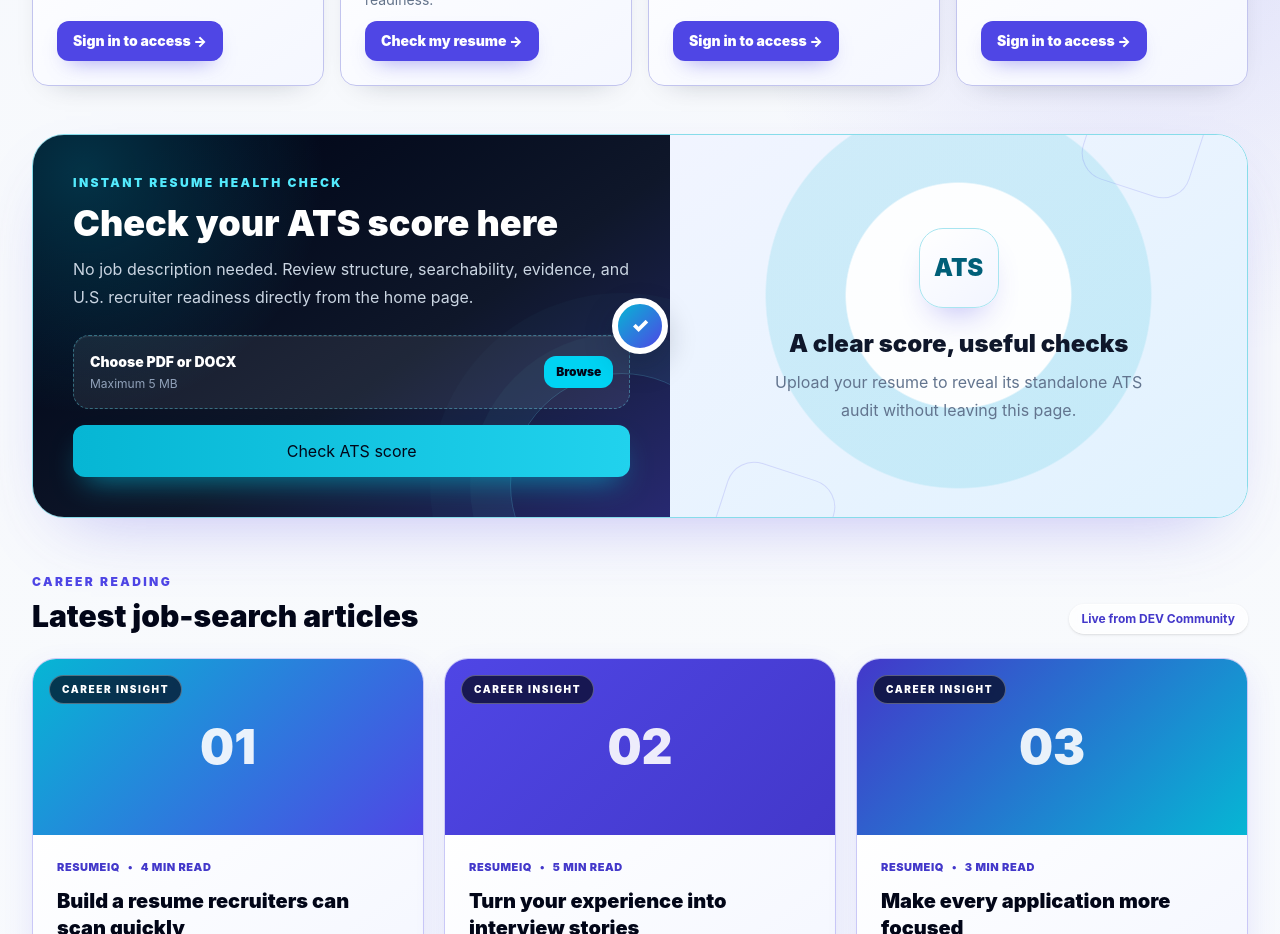
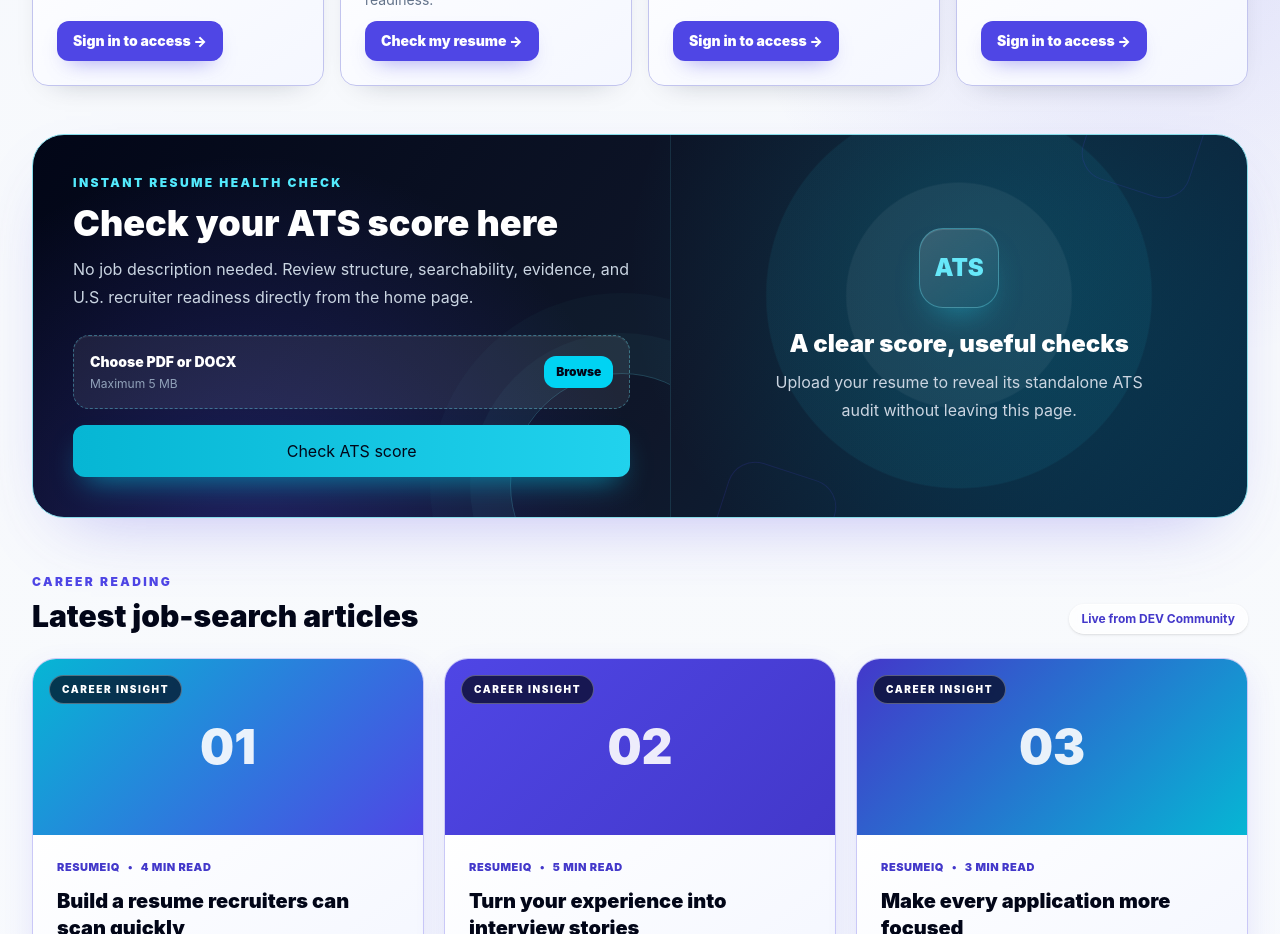
Before and after one commit to makwana-prateek23/ResumeIQ, a React (Vite) app in the folder client/: page / in a window 1280 px wide. Shown: the part 980-1914 px from the top of the page. Built offline with nearby package versions, Linux system fonts and the light colour scheme; no server answers.

Commit message:
feat: enhance ATS scoring logic and improve test coverage for accuracy and clarity

```diff
--- a/client/src/index.css
+++ b/client/src/index.css
@@ -227,42 +227,25 @@ article.shadow-2xl .flex.flex-wrap.justify-between > span:last-child {
   position: relative;
   isolation: isolate;
   border-color: color-mix(in srgb, var(--accent-1) 48%, white);
+  background:
+    radial-gradient(circle at 78% 35%, color-mix(in srgb, var(--accent-1) 17%, transparent), transparent 22rem),
+    radial-gradient(circle at 18% 110%, color-mix(in srgb, var(--accent-2) 32%, transparent), transparent 25rem),
+    linear-gradient(125deg, #020617, #0f172a 56%, #082f49);
   box-shadow: 0 28px 70px -34px color-mix(in srgb, var(--accent-solid) 38%, transparent);
 }
 
 .landing-page section.border-cyan-200::before {
-  content: "";
-  position: absolute;
-  z-index: 2;
-  top: 50%;
-  left: 50%;
-  width: 3.5rem;
-  height: 3.5rem;
-  border: 6px solid white;
-  border-radius: 9999px;
-  background: linear-gradient(135deg, var(--accent-1), var(--accent-2));
-  box-shadow: 0 12px 30px rgba(15, 23, 42, .22);
-  transform: translate(-50%, -50%);
+  display: none;
 }
 
 .landing-page section.border-cyan-200::after {
-  content: "✓";
-  position: absolute;
-  z-index: 3;
-  top: 50%;
-  left: 50%;
-  color: white;
-  font-size: 1.25rem;
-  font-weight: 900;
-  transform: translate(-50%, -54%);
+  display: none;
 }
 
 .landing-page section.border-cyan-200 > .grid > div:first-child {
   position: relative;
   overflow: hidden;
-  background:
-    radial-gradient(circle at 8% 10%, color-mix(in srgb, var(--accent-1) 25%, transparent), transparent 15rem),
-    linear-gradient(145deg, #020617 12%, #0f172a 58%, color-mix(in srgb, var(--accent-2) 38%, #0f172a));
+  background: transparent;
 }
 
 .landing-page section.border-cyan-200 > .grid > div:first-child::after {
@@ -303,10 +286,11 @@ article.shadow-2xl .flex.flex-wrap.justify-between > span:last-child {
 .landing-page section.border-cyan-200 > .grid > div:last-child {
   position: relative;
   overflow: hidden;
+  border-left: 1px solid rgba(103, 232, 249, .12);
   background:
-    radial-gradient(circle at 50% 42%, rgba(255, 255, 255, .96) 0 7rem, transparent 7.1rem),
-    radial-gradient(circle at 50% 42%, color-mix(in srgb, var(--accent-1) 14%, transparent) 0 12rem, transparent 12.1rem),
-    linear-gradient(145deg, color-mix(in srgb, var(--accent-soft-bg) 80%, white), #e0f2fe);
+    radial-gradient(circle at 50% 42%, rgba(255, 255, 255, .055) 0 7rem, transparent 7.1rem),
+    radial-gradient(circle at 50% 42%, rgba(34, 211, 238, .075) 0 12rem, transparent 12.1rem);
+  color: white;
 }
 
 .landing-page section.border-cyan-200 > .grid > div:last-child::before,
@@ -328,10 +312,21 @@ article.shadow-2xl .flex.flex-wrap.justify-between > span:last-child {
   z-index: 1;
 }
 
+.landing-page section.border-cyan-200 > .grid > div:last-child h3 { color: white; }
+.landing-page section.border-cyan-200 > .grid > div:last-child p { color: #cbd5e1; }
+.landing-page section.border-cyan-200 > .grid > div:last-child a { color: #67e8f9; }
+.landing-page section.border-cyan-200 > .grid > div:last-child [class~="bg-white"] {
+  border: 1px solid rgba(103, 232, 249, .18);
+  background: rgba(255, 255, 255, .08);
+  color: white;
+  box-shadow: inset 0 1px rgba(255, 255, 255, .1);
+}
+
 .landing-page section.border-cyan-200 > .grid > div:last-child > div > span:first-child {
-  border: 1px solid color-mix(in srgb, var(--accent-1) 35%, white);
-  background: linear-gradient(145deg, white, color-mix(in srgb, var(--accent-soft-bg) 75%, white));
-  box-shadow: 0 18px 35px -18px color-mix(in srgb, var(--accent-solid) 48%, transparent);
+  border: 1px solid rgba(103, 232, 249, .35);
+  background: linear-gradient(145deg, rgba(255,255,255,.13), rgba(34,211,238,.09));
+  color: #67e8f9;
+  box-shadow: 0 18px 35px -18px rgba(34, 211, 238, .55), inset 0 1px rgba(255,255,255,.12);
 }
 
 @keyframes hero-card-float { 0%, 100% { transform: translate3d(0,0,28px) rotateX(2deg) rotateY(-4deg); } 50% { transform: translate3d(0,-14px,46px) rotateX(-2deg) rotateY(3deg); } }
@@ -343,7 +338,10 @@ article.shadow-2xl .flex.flex-wrap.justify-between > span:last-child {
 .hero-float-match { right: 5%; bottom: 28%; animation-delay: -3s; }
 .hero-float-export { left: 8%; bottom: 12%; animation-delay: -4.5s; }
 @media (max-width: 1023px) { .landing-hero-3d { background-position: 66% center; } .landing-hero-wash { background: linear-gradient(90deg, rgba(2,6,23,.97), rgba(2,6,23,.76)); } }
-@media (max-width: 1023px) { .landing-page section.border-cyan-200::before, .landing-page section.border-cyan-200::after { display: none; } }
+@media (max-width: 1023px) {
+  .landing-page section.border-cyan-200::before, .landing-page section.border-cyan-200::after { display: none; }
+  .landing-page section.border-cyan-200 > .grid > div:last-child { border-top: 1px solid rgba(103, 232, 249, .12); border-left: 0; }
+}
 @media (prefers-reduced-motion: reduce) { .hero-float { animation: none; } }
 
 /* Small-screen safeguards shared by every route. */
--- a/client/src/pages/AtsCheckerPage.jsx
+++ b/client/src/pages/AtsCheckerPage.jsx
@@ -9,7 +9,7 @@ const labels = {
   datedExperience: 'Clearly dated experience', quantifiedImpact: 'Measurable achievements', actionOrientedBullets: 'Action-oriented bullets',
   conciseBullets: 'Concise, scannable bullets', noSensitivePersonalDetails: 'No unnecessary sensitive personal details',
   noRepeatedWords: 'No accidentally repeated words', noCommonTypos: 'No common spelling mistakes detected', cleanWordSpacing: 'Clean word and punctuation spacing', resumeVoice: 'Professional resume voice', consistentBulletPunctuation: 'Consistent bullet punctuation',
-  noSalaryDetails: 'No salary or compensation details', noReferencesStatement: 'No outdated references statement', noObjectiveCliches: 'No generic objective clichés', reasonableLength: 'Recruiter-friendly resume length', noContactInBody: 'No contact details inside experience',
+  noSalaryDetails: 'No salary or compensation details', noReferencesStatement: 'No outdated references statement', noObjectiveCliches: 'No generic objective clichés', reasonableLength: 'Recruiter-friendly resume length', noContactInBody: 'No contact details inside experience', appropriateLength: 'Focused, recruiter-friendly length', measurableResults: 'Measurable achievements',
   contactInformation: 'Email and phone number included', professionalSummary: 'Professional summary included', workExperience: 'Work experience included', education: 'Education included', skills: 'Skills section included', datedWorkHistory: 'Clearly dated work history',
   searchableContactDetails: 'Searchable contact information', recognizableHeadings: 'Recognizable standard headings', keywordReadySkills: 'Searchable skills section', chronologicalSignals: 'Machine-readable dates', scannableBullets: 'Scannable achievement bullets', readableLength: 'ATS-friendly content length'
 };
```
Also changed, not shown: 2 other files (tests, documents, lock files or other folders).
